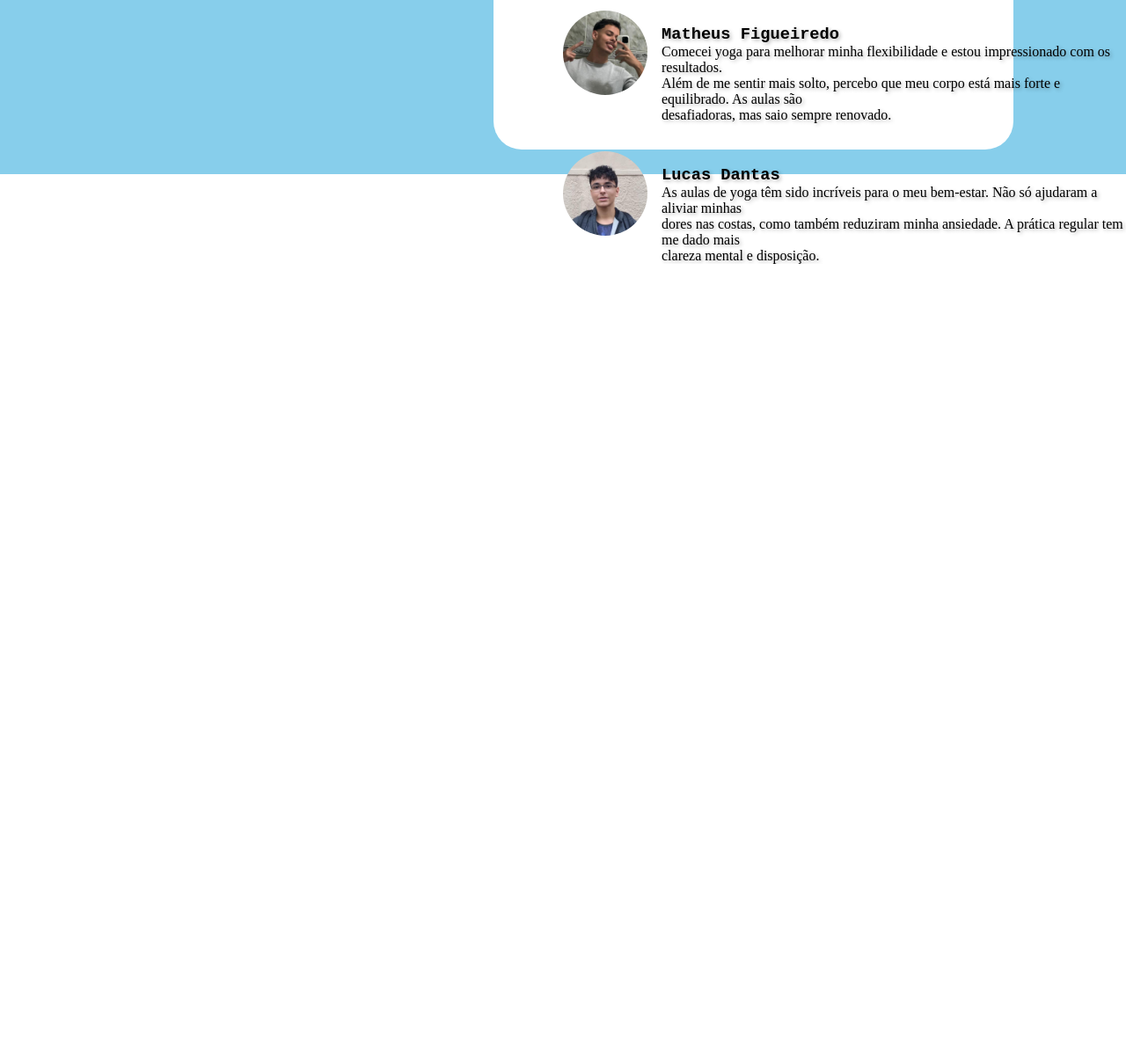
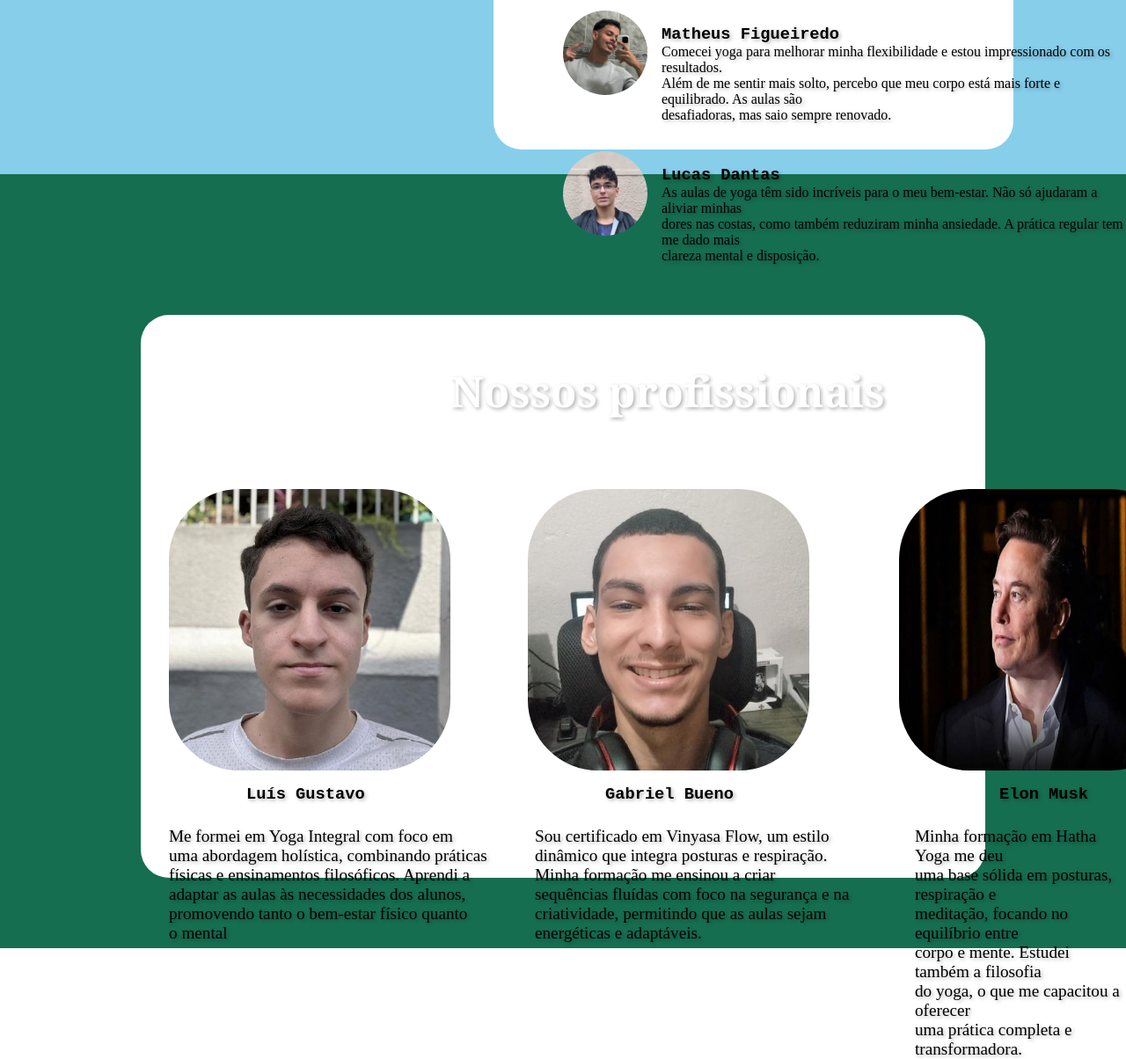
Before and after one commit to luisgustavo777/serenityFlow, a plain HTML site: page index.html in a window 1280 px wide. Shown: the part 1364-2568 px from the top of the page at 88% size. Before the commit the page ends 1664 px from the top, so only its background shows below. Drawn offline with Linux system fonts and the light colour scheme.

Commit message:
adicionar secção de instrutores de yoga

```diff
--- a/index.html
+++ b/index.html
@@ -1,5 +1,5 @@
 <!DOCTYPE html>
-<html lang="en">
+ <html lang="en">
 <head>
     <meta charset="UTF-8">
     <meta name="viewport" content="width=device-width, initial-scale=1.0">
@@ -61,5 +61,37 @@
             </section>
         </div>
     </div>
+
+    <div class="equipe" id="section2">
+        <h1>Nossos profissionais</h1>
+
+        <div class="quadroEquipe">
+            <section class="gridEquipe">
+                <div class="elon">
+                    <h3>Elon Musk</h3>
+                    <p>Minha formação em Hatha Yoga me deu <br> uma base sólida em posturas, respiração e <br> meditação, focando no
+                        equilíbrio entre <br> corpo e mente. Estudei também a filosofia <br> do yoga, o que me capacitou a oferecer <br> uma
+                        prática completa e transformadora.</p>
+                    <img src="elon.jpeg" alt="foto de instrutor" >
+                </div>
+
+                <div class="luis">
+                    <h3>Luís Gustavo</h3>
+                    <p>Me formei em Yoga Integral com foco em <br> uma abordagem holística, combinando práticas <br> físicas e ensinamentos
+                        filosóficos. Aprendi a <br> adaptar as aulas às necessidades dos alunos, <br> promovendo tanto o bem-estar físico
+                        quanto <br> o mental</p>
+                    <img src="luis.jpg" alt="foto de instrutor" >
+                </div>
+
+                <div class="bueno">
+                    <h3>Gabriel Bueno</h3>
+                    <p>Sou certificado em Vinyasa Flow, um estilo <br> dinâmico que integra posturas e respiração. <br> Minha formação me
+                        ensinou a criar <br> sequências fluídas com foco na segurança e na <br> criatividade, permitindo que as aulas
+                        sejam <br> energéticas e adaptáveis.</p>
+                    <img src="bueno.jpg" alt="foto de instrutor" >
+                </div>
+            </section>
+        </div>
+    <div>
 </body>
 </html>
--- a/style.css
+++ b/style.css
@@ -213,3 +213,129 @@ html {
     top: 78.5rem;
     text-shadow: 2px 2px 4px rgba(0, 0, 0, 0.3);
 }
+
+.ying {
+    filter: blur(3px);
+}
+
+
+.instrutores h1 {
+    color: white;
+    position: absolute;
+    top: 112rem;
+    font-size: 3rem;
+    font-family: Cambria, Cochin, Georgia, Times, 'Times New Roman', serif;
+    text-shadow: 2px 2px 4px rgba(0, 0, 0, 0.3);
+    left: 33rem;
+}
+
+.equipe {
+    background-color: rgb(22, 110, 81);
+    display: flex;
+    height: 55rem;
+}
+
+.equipe h1 {
+    position: absolute;
+    top: 111rem;
+    left: 32rem;
+    font-size: 3rem;
+    font-family: Georgia, 'Times New Roman', Times, serif;
+    color: white;
+    text-shadow: 2px 2px 4px rgba(0, 0, 0, 0.3);
+}
+
+.quadroEquipe {
+    display: flex;
+    background-color: white;
+    border-radius: 2rem;
+    width: 100rem;
+    height: 40rem;
+    margin: 10rem;
+    justify-content: start;
+    align-items: center;
+}
+
+.gridEquipe {
+    display: flex;
+    margin: 1rem;
+    width: 100%;
+    height: 100%;
+    flex-direction: column;
+}
+
+.gridEquipe h3 {
+    position: absolute;
+    font-family: 'Courier New', Courier, monospace;
+    color: black;
+    text-shadow: 2px 2px 4px rgba(0, 0, 0, 0.3);
+}
+
+.luis img {
+    position: absolute;
+    top: 120rem;
+    left: 12rem;
+    width: 20rem;
+    height: 20rem;
+    border-radius: 5rem;
+}
+
+.luis h3 {
+    position: absolute;
+    left: 17.5rem;
+    top: 141rem;
+}
+
+.luis p {
+    position: absolute;
+    left: 12rem;
+    top: 144rem;
+    font-size: 1.2rem;
+    text-shadow: 2px 2px 4px rgba(0, 0, 0, 0.3);
+}
+
+.elon img {
+    position: absolute;
+    top: 120rem;
+    left: 63.9rem;
+    width: 20rem;
+    height: 20rem;
+    border-radius: 5rem;
+}
+
+.elon h3 {
+    position: absolute;
+    left: 71rem;
+    top: 141rem;
+}
+
+.elon p {
+    position: absolute;
+    left: 65rem;
+    top: 144rem;
+    font-size: 1.2rem;
+    text-shadow: 2px 2px 4px rgba(0, 0, 0, 0.3);
+}
+
+.bueno img {
+    position: absolute;
+    top: 120rem;
+    left: 37.5rem;
+    width: 20rem;
+    height: 20rem;
+    border-radius: 5rem;
+}
+
+.bueno h3 {
+    position: absolute;
+    left: 43rem;
+    top: 141rem;
+}
+
+.bueno p {
+    position: absolute;
+    left: 38rem;
+    top: 144rem;
+    font-size: 1.2rem;
+    text-shadow: 2px 2px 4px rgba(0, 0, 0, 0.3);
+}
```
Also changed, not shown: bueno.jpg (added), elon.jpeg (added), luis.jpg (added).
